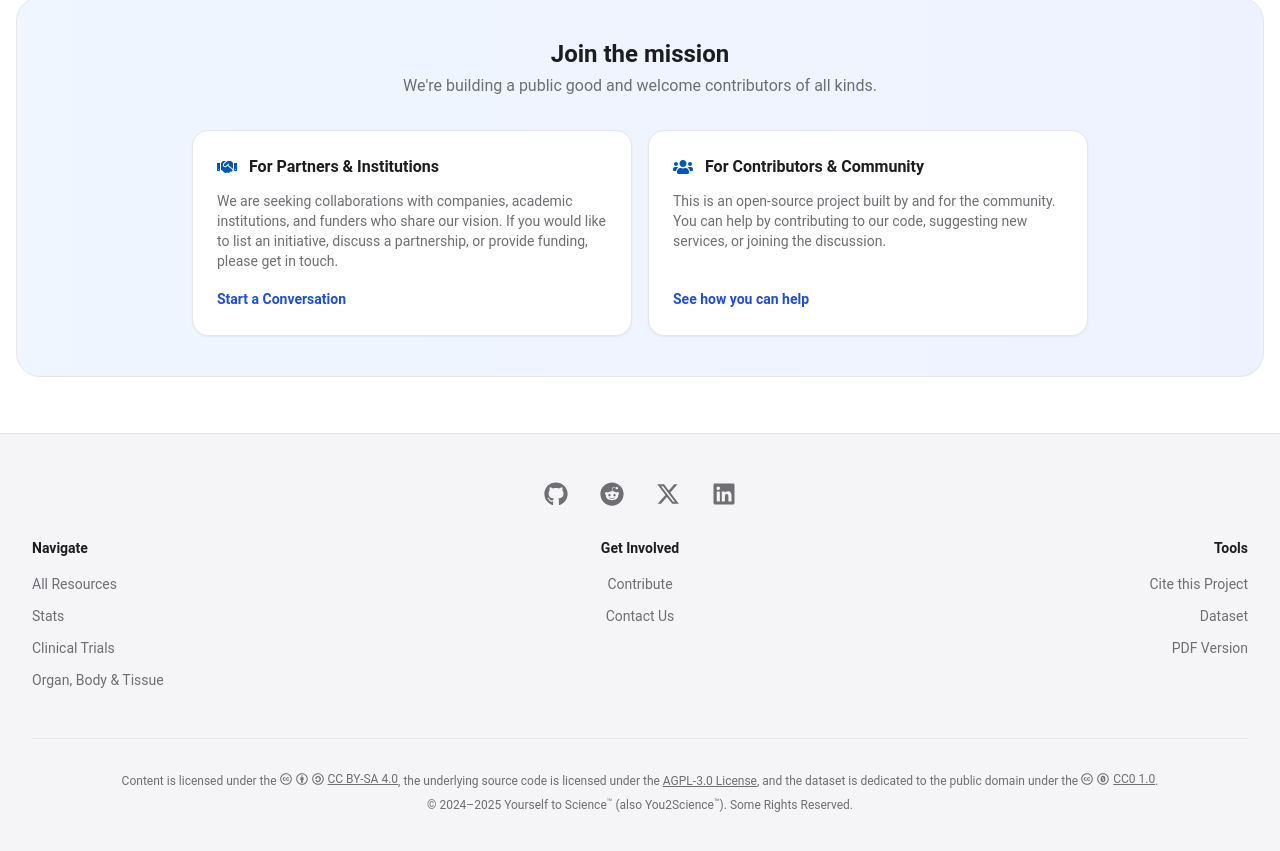
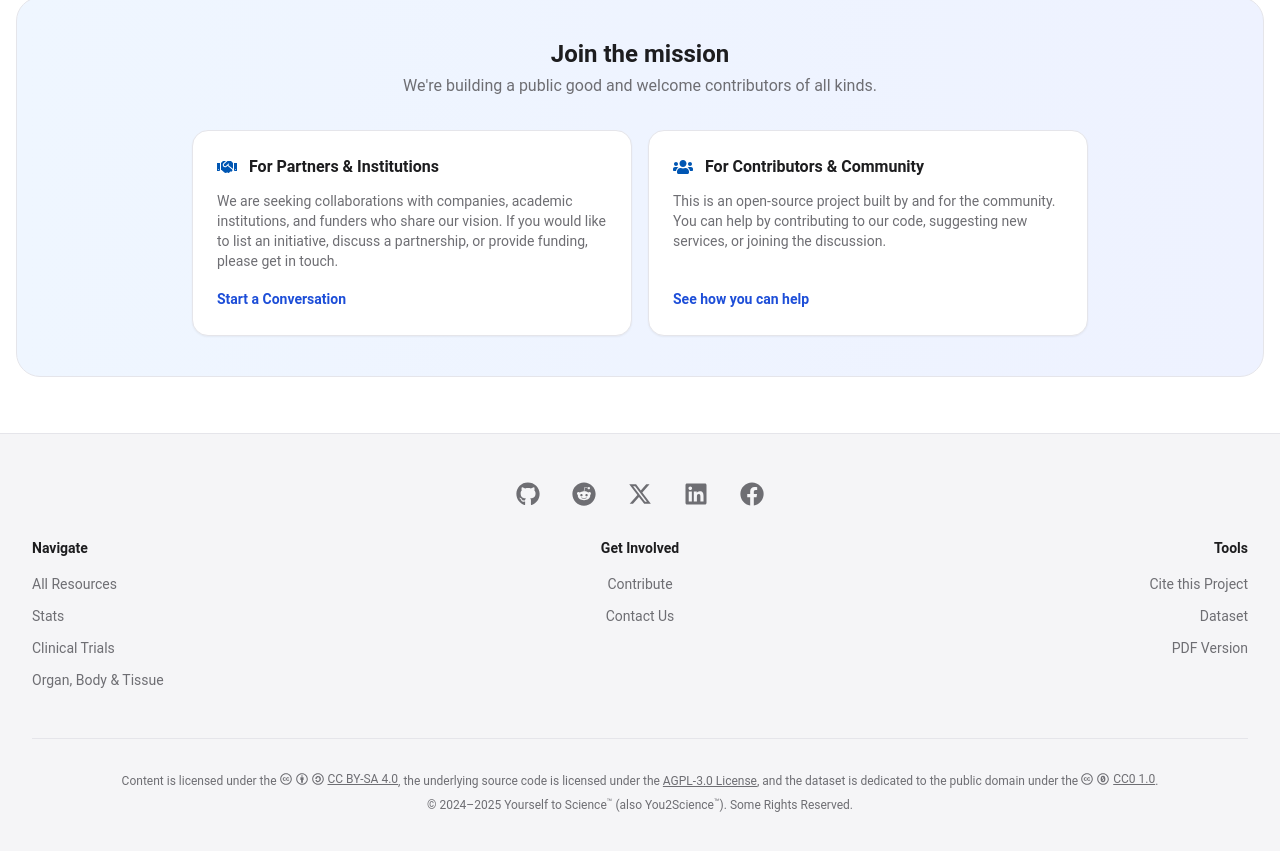
Before and after one commit to yourselftoscience/yourselftoscience.org, a Next.js app: page /mission in a window 1280 px wide. Shown: the part 2477-3328 px from the top of the page. Built offline with nearby package versions, Linux system fonts and the light colour scheme.

Commit message:
feat: add Facebook social media links and update schema with social media profiles

```diff
--- a/src/app/layout.tsx
+++ b/src/app/layout.tsx
@@ -102,7 +102,14 @@ export default function RootLayout({
       "@type": "SearchAction",
       "target": "https://yourselftoscience.org/?q={search_term_string}",
       "query-input": "required name=search_term_string"
-    }
+    },
+    "sameAs": [
+      "https://github.com/yourselftoscience/yourselftoscience.org/",
+      "https://www.reddit.com/r/YourselfToScience/",
+      "https://x.com/YouToScience",
+      "https://www.linkedin.com/company/yourselftoscience/",
+      "https://www.facebook.com/61584505973946/"
+    ]
   };
 
   return (
--- a/src/components/Footer.js
+++ b/src/components/Footer.js
@@ -5,7 +5,7 @@
 import React, { useState } from 'react';
 import Link from 'next/link';
 import PropTypes from 'prop-types';
-import { FaGithub, FaCreativeCommons, FaCreativeCommonsBy, FaCreativeCommonsSa, FaCreativeCommonsZero, FaReddit, FaLinkedin } from 'react-icons/fa';
+import { FaGithub, FaCreativeCommons, FaCreativeCommonsBy, FaCreativeCommonsSa, FaCreativeCommonsZero, FaReddit, FaLinkedin, FaFacebook } from 'react-icons/fa';
 import { FaXTwitter } from 'react-icons/fa6';
 import CitationModal from './CitationModal';
 
@@ -61,6 +61,7 @@ export default function Footer() {
     { name: 'Reddit', href: 'https://www.reddit.com/r/YourselfToScience/', icon: FaReddit },
     { name: 'X', href: 'https://x.com/YouToScience', icon: FaXTwitter },
     { name: 'LinkedIn', href: 'https://www.linkedin.com/company/yourselftoscience/', icon: FaLinkedin },
+    { name: 'Facebook', href: 'https://www.facebook.com/61584505973946/', icon: FaFacebook },
   ];
 
   return (
```
